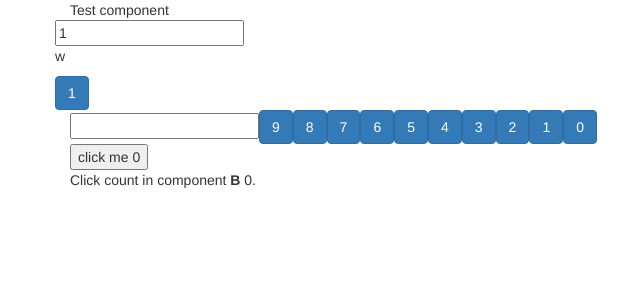
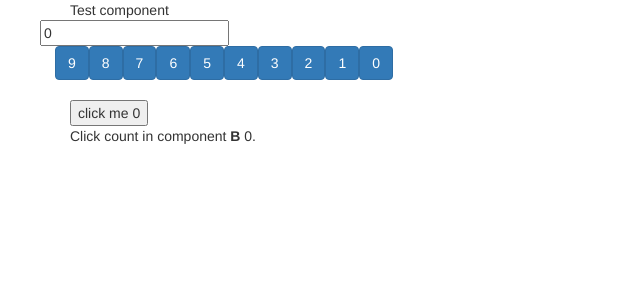
Before and after one commit to wskirichenko/calc-angular6, an Angular app: page / in a window 1280 px wide. Shown: the top 300 px of the page, without its empty margins (0-640 px from the left). Built offline with nearby package versions, Linux system fonts and the light colour scheme.

Commit message:
interaction betwin components

```diff
--- a/src/app/btncalc/btncalc.component.html
+++ /dev/null
@@ -1,10 +0,0 @@
-<input type="text"
-[(ngModel)]="textInp">
-
-<button
-  *ngFor="let btn1 of btnNum1"
-  class="btn btn-primary"
-  (click)="btnClick(btn1)"
-  [innerHTML]="btn1"
->
-</button>
--- a/src/app/btncalc/btncalc.component.ts
+++ /dev/null
@@ -1,21 +0,0 @@
-import { Component, OnInit} from '@angular/core';
-
-@Component({
-  selector: 'app-btncalc',
-  templateUrl: './btncalc.component.html',
-  styleUrls: ['./btncalc.component.css']
-})
-export class BtncalcComponent implements OnInit {
-  btnNum1 = ['9','8','7','6','5','4','3','2','1','0'];
-  textInp = '';
-
-  btnClick(btn1) {
-    this.textInp = this.textInp+btn1;
-    return this.textInp;
-  }
-  constructor() { }
-
-  ngOnInit() {
-  }
-
-}
--- /dev/null
+++ b/src/app/calc/btnc/btnc.component.html
@@ -0,0 +1,7 @@
+<button
+	class="btn btn-primary"
+	*ngFor="let numBtn of btnNum1"
+	(click)="clickMe(numBtn)"
+	[innerHTML]="numBtn"
+>
+</button>
--- /dev/null
+++ b/src/app/calc/btnc/btnc.component.ts
@@ -0,0 +1,23 @@
+import { Component, OnInit, Output, EventEmitter } from '@angular/core';
+
+@Component({
+  selector: 'app-btnc',
+  templateUrl: './btnc.component.html',
+  styleUrls: ['./btnc.component.css']
+})
+export class BtncComponent implements OnInit {
+	clickCnt:number = 0;
+	btnNum1 = ['9','8','7','6','5','4','3','2','1','0'];
+	@Output() clickChange: EventEmitter<string> = new EventEmitter();
+
+	public clickMe(numBtn){
+		this.clickChange.emit(numBtn);
+		console.log(numBtn);
+	}
+
+
+	constructor() { }
+	ngOnInit() {
+
+	}
+}
--- a/src/app/calc/calc.component.html
+++ b/src/app/calc/calc.component.html
@@ -1,11 +1,8 @@
 <div class="row">
-	<input type="text" [(ngModel)]="btnNum">
-    <p> w {{importTest}}</p>
+	<app-vivod [clickCount]="cnt" >
+
+	</app-vivod>
+	<app-btnc (clickChange)="onAClicked($event)">
+
+	</app-btnc>
 </div>
-<div class="row">
-    <button class="btn btn-primary" [innerHTML]="btnNum">
-
-    </button>
-
-</div>
-    <app-btncalc></app-btncalc>
--- a/src/app/calc/calc.component.ts
+++ b/src/app/calc/calc.component.ts
@@ -1,4 +1,4 @@
-import { Component, Input, OnInit } from '@angular/core';
+import { Component, Input } from '@angular/core';
 
 @Component({
   selector: 'app-calc',
@@ -6,8 +6,10 @@ import { Component, Input, OnInit } from '@angular/core';
   styleUrls: ['./calc.component.css']
 })
 export class CalcComponent  {
-  btnNum: string = '1';
+	cnt :number = 0;
+	public onAClicked(cnt){
+	  this.cnt = cnt;
+	}
 
-  constructor() { }
-
+	constructor() { }
 }
--- /dev/null
+++ b/src/app/calc/vivod/vivod.component.html
@@ -0,0 +1,4 @@
+<div class="row">
+	<input type="text" [(ngModel)]="clickCount">
+	<!-- <p> Test {{clickCount}}</p> -->
+</div>
--- /dev/null
+++ b/src/app/calc/vivod/vivod.component.ts
@@ -0,0 +1,19 @@
+import { Component, OnInit, Input } from '@angular/core';
+
+@Component({
+  selector: 'app-vivod',
+  templateUrl: './vivod.component.html',
+  styleUrls: ['./vivod.component.css']
+})
+export class VivodComponent implements OnInit {
+	@Input() clickCount: number;
+
+	constructor() { }
+	ngOnInit() {
+	}
+
+	log() {
+
+	}
+
+}
```
Also changed, not shown: src/app/app.module.ts (+5 -3 lines), src/app/calc/btnc/btnc.component.css (added), src/app/calc/vivod/vivod.component.css (added).
